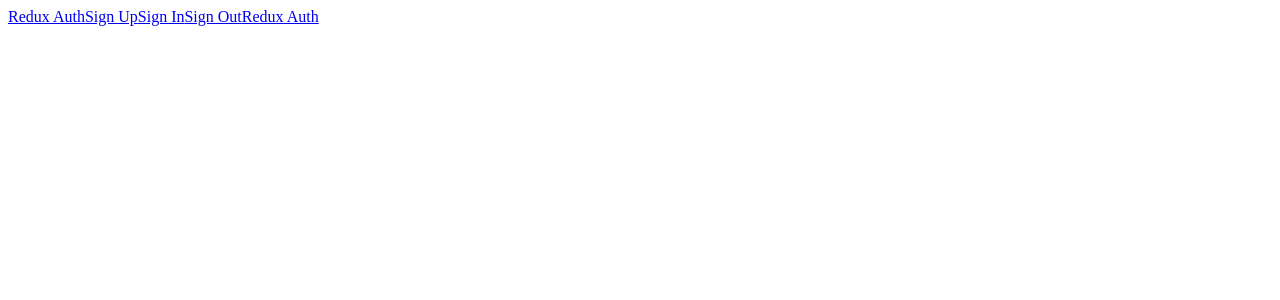
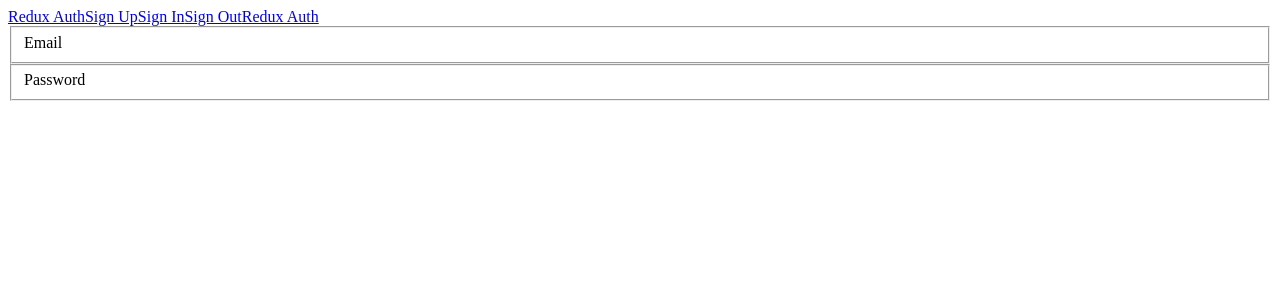
Before and after one commit to amitkb3/auth, a React (Create React App) app in the folder client/: page /signup in a window 1280 px wide. Shown: the top 300 px of the page. Built offline with nearby package versions, Linux system fonts and the light colour scheme.

Commit message:
added Signup component

```diff
--- /dev/null
+++ b/client/src/components/auth/Signup.js
@@ -0,0 +1,18 @@
+import React, { Component } from 'react';
+
+class Signup extends Component {
+  render() {
+    return(
+      <form>
+        <fieldset>
+          <label>Email</label>
+        </fieldset>
+        <fieldset>
+          <label>Password</label>
+        </fieldset>
+      </form>
+    );
+  }
+}
+
+export default Signup;
--- a/client/src/index.js
+++ b/client/src/index.js
@@ -4,11 +4,13 @@
 
 import App from './components/App';
 import Welcome from './components/Welcome';
+import Signup from './components/auth/Signup';
 
 ReactDOM.render(
   <BrowserRouter>
      <App>
        <Route path="/" exact component={Welcome} />
+       <Route path="/signup" component={Signup}/>
      </App>
   </BrowserRouter> ,
   document.querySelector("#root")
```
